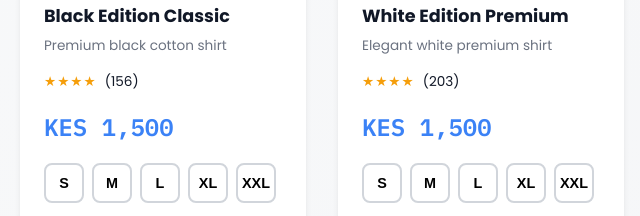
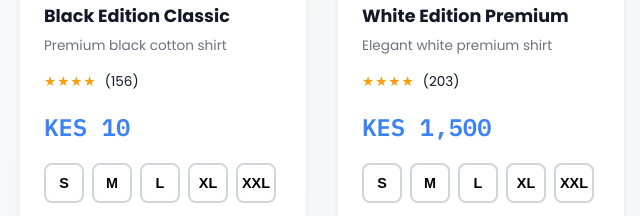
Before and after one commit to Btech-ke/btech-website, a website: page order.html in a window 1280 px wide. Shown: the part 1342-1558 px from the top of the page, 0-640 px from the left. Drawn offline with Linux system fonts and the light colour scheme.

```diff
--- a/order.html
+++ b/order.html
@@ -1886,7 +1886,7 @@
                 name: "Black Edition Classic",
                 category: "men",
                 color: "Black",
-                price: 1500,
+                price: 10,
                 sizes: ["S", "M", "L", "XL", "XXL"],
                 image: "images/black-shirt.jpg",
                 rating: 4.8,
```
